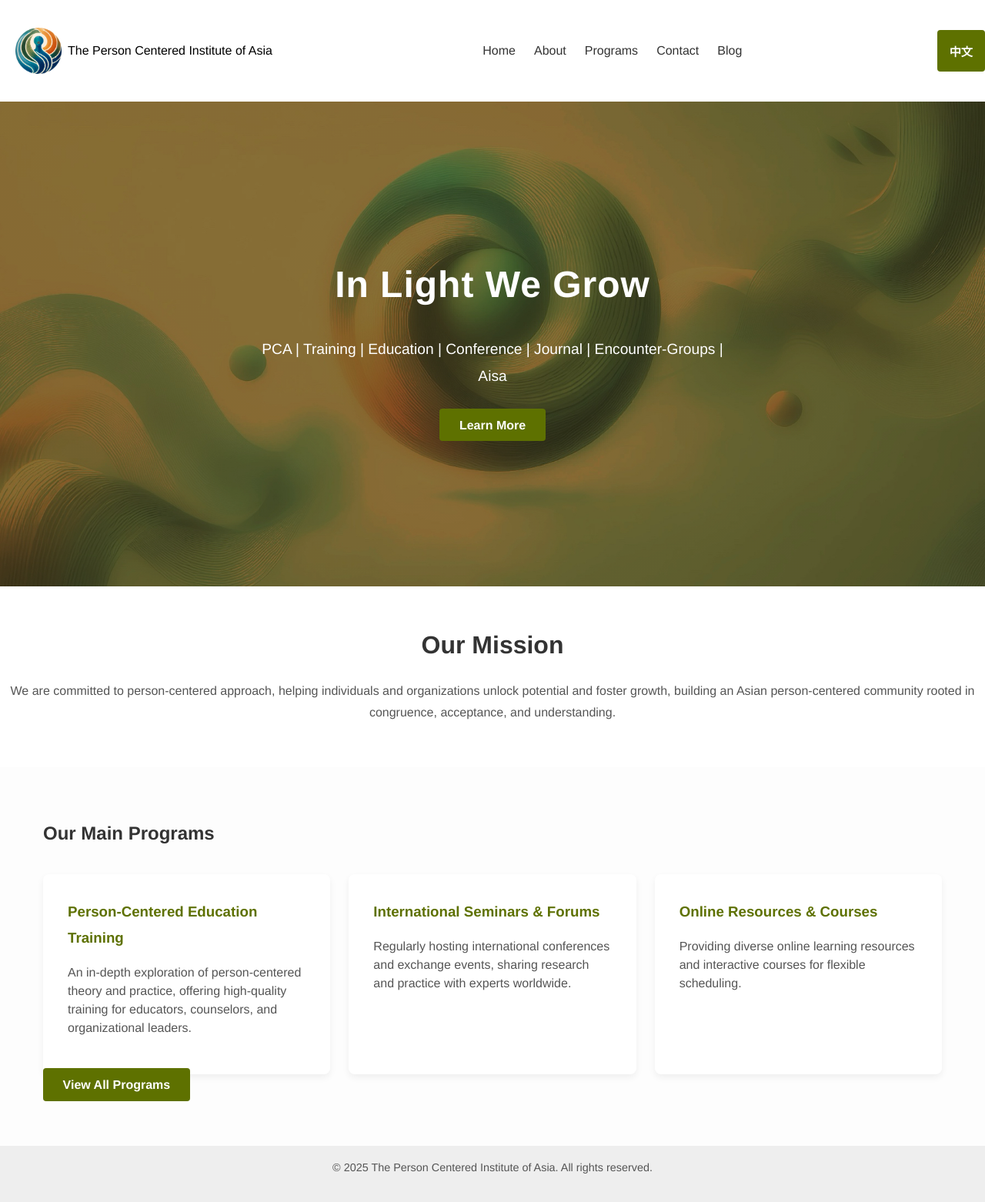
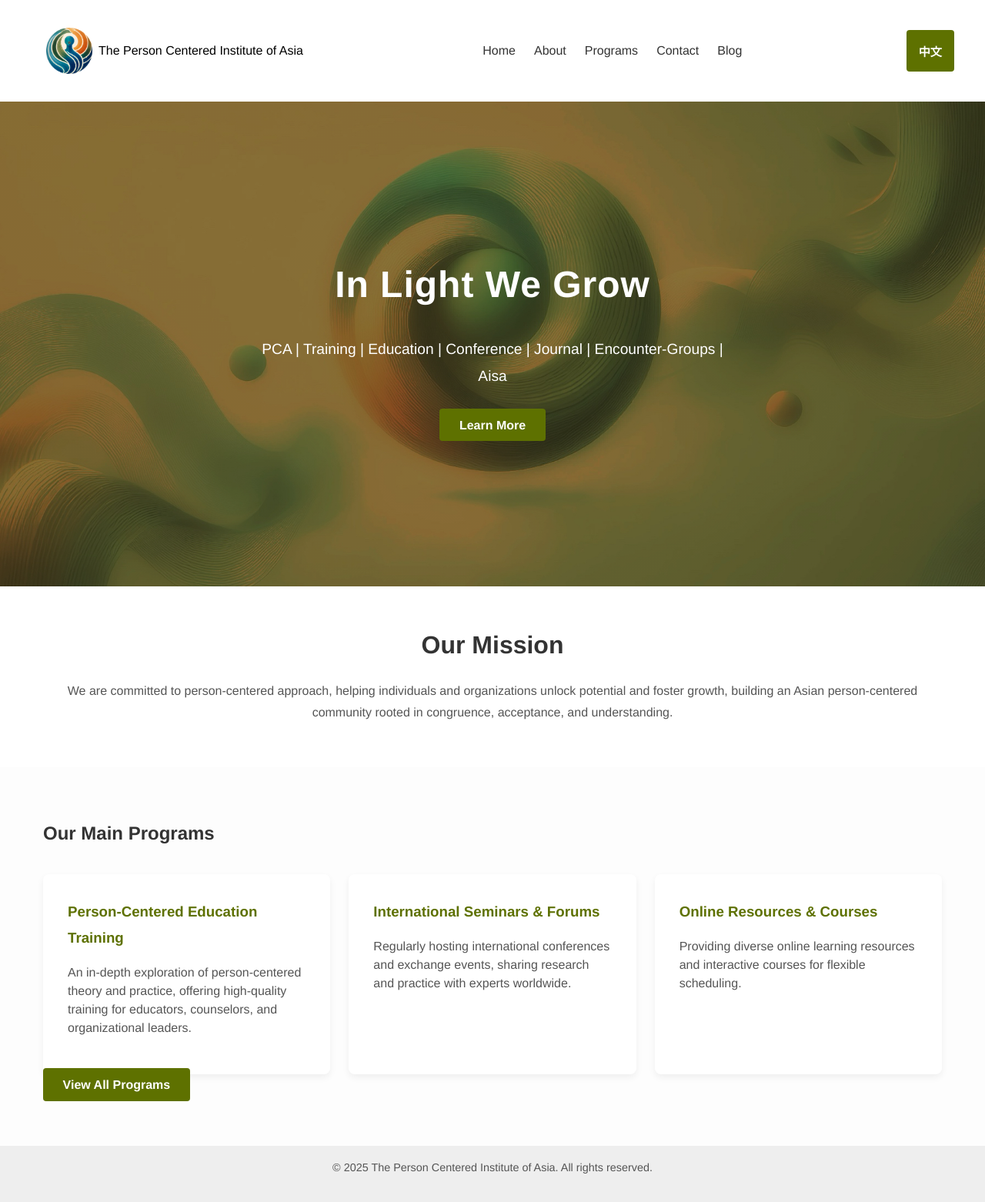
Before and after one commit to YeeLiu611/YeeLiu611, a Jekyll site: the page built from index.md, in a window 1280 px wide. Shown: the whole page at 77% size. Built offline with Jekyll 4.4.1, drawn with Linux system fonts in a browser that asks for light colours; a script that is not in the unit is left out.

Commit message:
Update style.css

```diff
--- a/css/style.css
+++ b/css/style.css
@@ -31,6 +31,12 @@
 /* 通用段落样式 */
 p {
   margin-bottom: 1rem;
+}
+
+.container {
+  max-width: 1200px; /* 或其他合适的宽度 */
+  margin: 0 auto;
+  padding: 0 15px;
 }
 
 /* ========== 导航栏 ========== */
```
